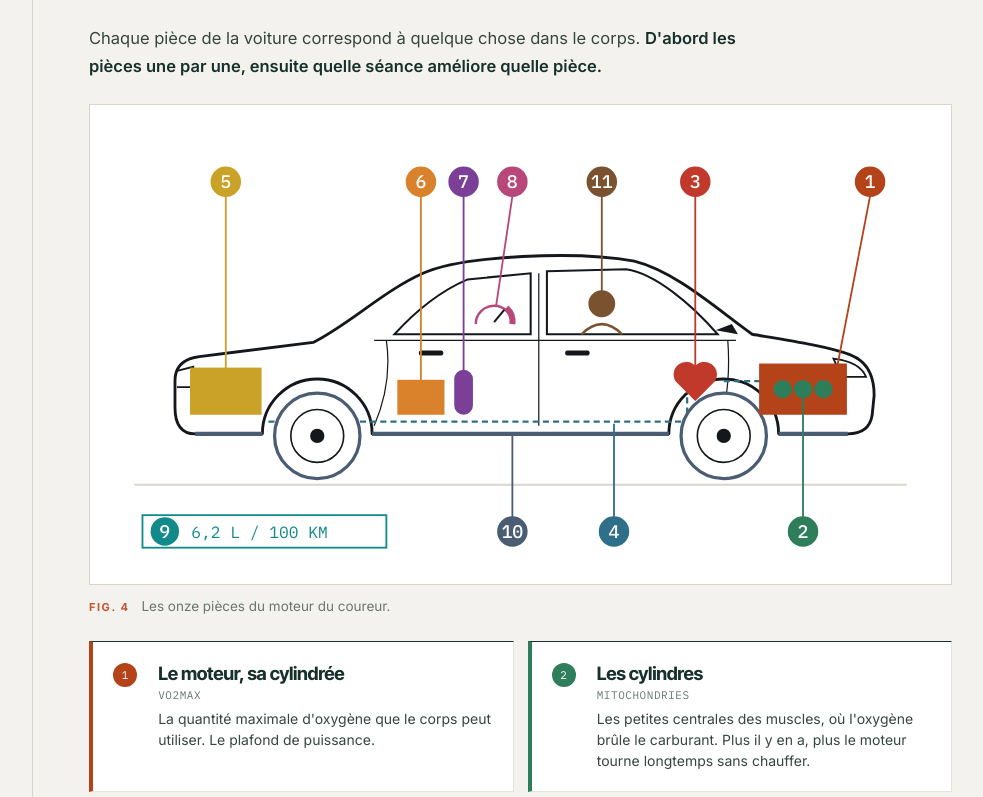
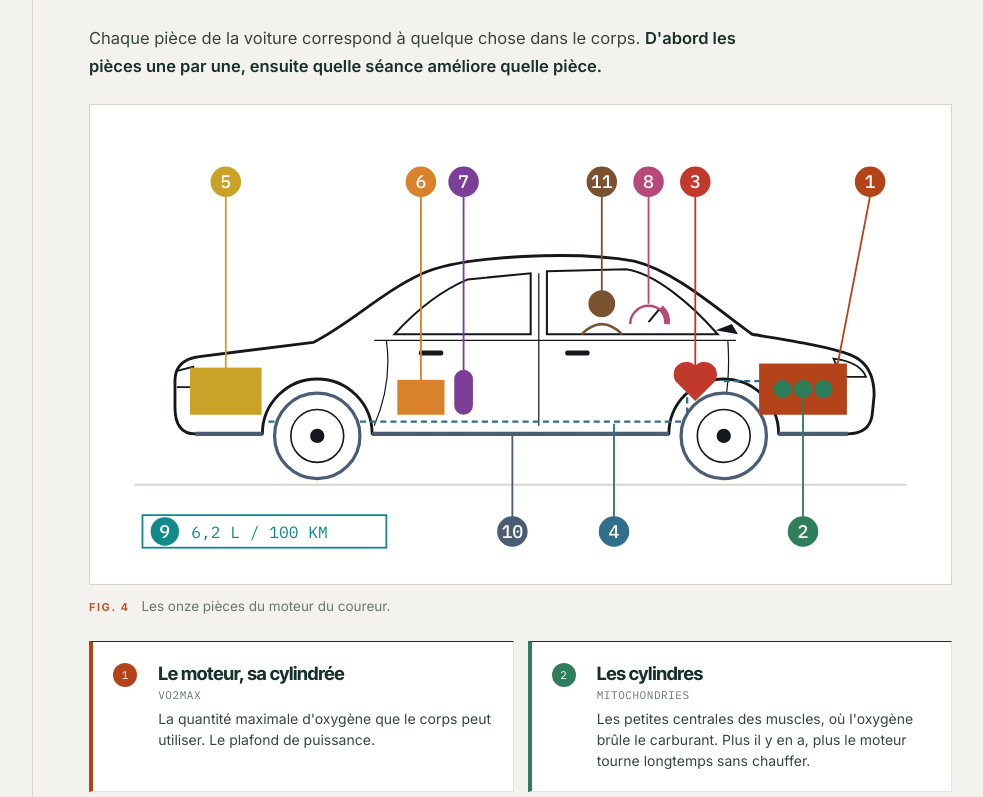
Before and after one commit to cyb-coaching/cyb-coaching.github.io, a plain HTML site: page ressources/moteur/index.html in a window 1280 px wide. Shown: the part 2943-3740 px from the top of the page, without its empty margins (276-1259 px from the left). Drawn offline with Linux system fonts and the light colour scheme.

Commit message:
Moteur : compte-tours placé devant le pilote (Fig. 4)
Comme dans une vraie voiture : derrière le volant, sous le pare-brise ;
pastille 8 déplacée entre le 11 et le 3.

Co-Authored-By: Claude Opus 5.5 <noreply@anthropic.com>
Claude-Session: https://claude.ai/code/session_0193kALi96DQ1M17uqKgbmTn

```diff
--- a/ressources/moteur/index.html
+++ b/ressources/moteur/index.html
@@ -504,7 +504,7 @@ section.sec.alt{background:none;box-shadow:none;clip-path:none;}
         <!-- nitro -->
         <g class="pt" data-p="nitro"><rect class="f" x="168" y="119" width="8" height="21" rx="4" fill="#fff" stroke="#14181c" stroke-width="1.2"/></g>
         <!-- compte-tours -->
-        <g class="pt" data-p="seuil"><path class="s" d="M178 96 A9 9 0 1 1 196 96" fill="none" stroke="#14181c" stroke-width="1.2"/><path class="f" d="M193 88 A9 9 0 0 1 196 96" fill="none" stroke="#14181c" stroke-width="3"/><line x1="187" y1="95" x2="192" y2="89" stroke="#14181c"/></g>
+        <g class="pt" data-p="seuil" transform="translate(76 0)"><path class="s" d="M178 96 A9 9 0 1 1 196 96" fill="none" stroke="#14181c" stroke-width="1.2"/><path class="f" d="M193 88 A9 9 0 0 1 196 96" fill="none" stroke="#14181c" stroke-width="3"/><line x1="187" y1="95" x2="192" y2="89" stroke="#14181c"/></g>
         <!-- pilote -->
         <g class="pt" data-p="pilote"><circle class="f" cx="240" cy="86" r="6" fill="#fff" stroke="#14181c" stroke-width="1.2"/><path class="s" d="M230 101 Q240 91 250 101" fill="none" stroke="#14181c" stroke-width="1.2"/></g>
         <!-- conso : lecture -->
@@ -514,7 +514,7 @@ section.sec.alt{background:none;box-shadow:none;clip-path:none;}
         <g class="co" data-p="graisse"><line x1="55" y1="33" x2="55" y2="118"/><circle cx="55" cy="26" r="7"/><text x="55" y="29">5</text></g>
         <g class="co" data-p="glucides"><line x1="151" y1="33" x2="151" y2="124"/><circle cx="151" cy="26" r="7"/><text x="151" y="29">6</text></g>
         <g class="co" data-p="nitro"><line x1="172" y1="33" x2="172" y2="119"/><circle cx="172" cy="26" r="7"/><text x="172" y="29">7</text></g>
-        <g class="co" data-p="seuil"><line x1="196" y1="33" x2="188" y2="87"/><circle cx="196" cy="26" r="7"/><text x="196" y="29">8</text></g>
+        <g class="co" data-p="seuil"><line x1="263" y1="33" x2="263" y2="86"/><circle cx="263" cy="26" r="7"/><text x="263" y="29">8</text></g>
         <g class="co" data-p="pilote"><line x1="240" y1="33" x2="240" y2="80"/><circle cx="240" cy="26" r="7"/><text x="240" y="29">11</text></g>
         <g class="co" data-p="pompe"><line x1="286" y1="33" x2="286" y2="118"/><circle cx="286" cy="26" r="7"/><text x="286" y="29">3</text></g>
         <g class="co" data-p="moteur"><line x1="372" y1="33" x2="356" y2="116"/><circle cx="372" cy="26" r="7"/><text x="372" y="29">1</text></g>
```
